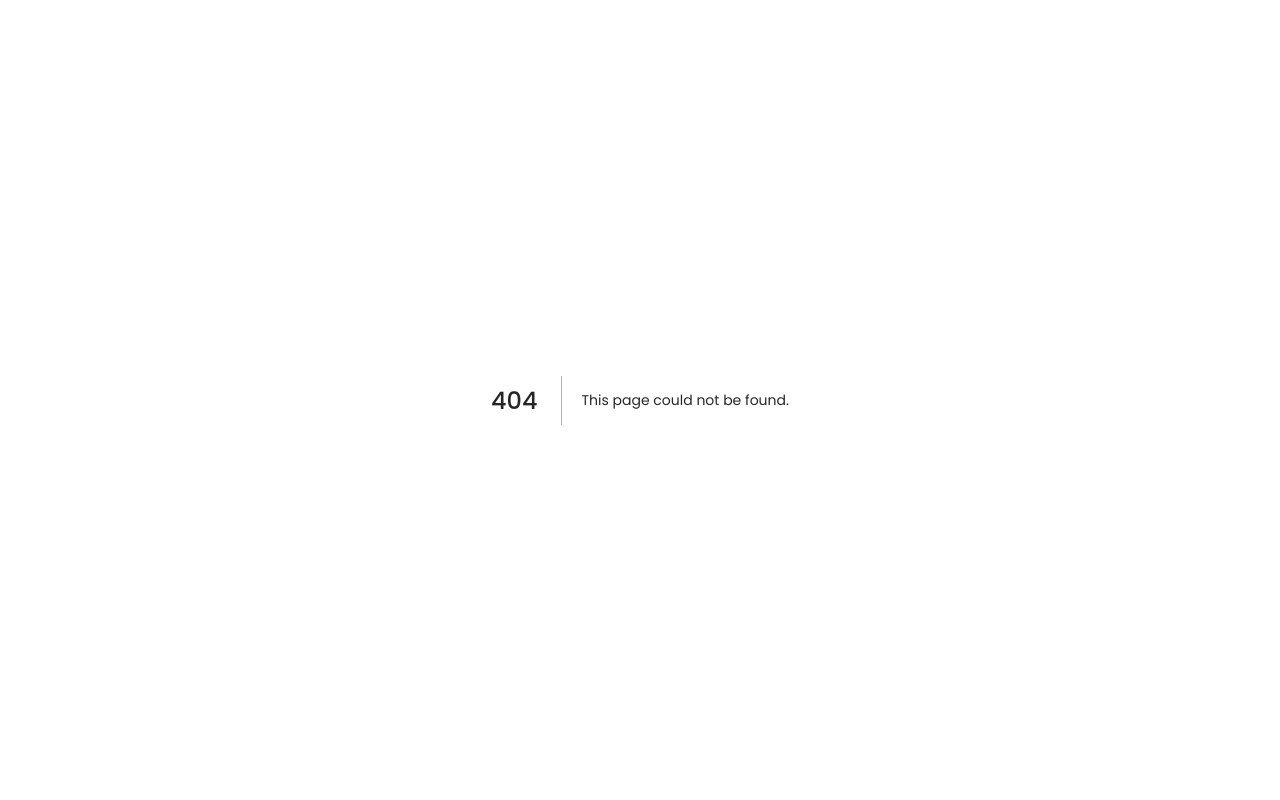
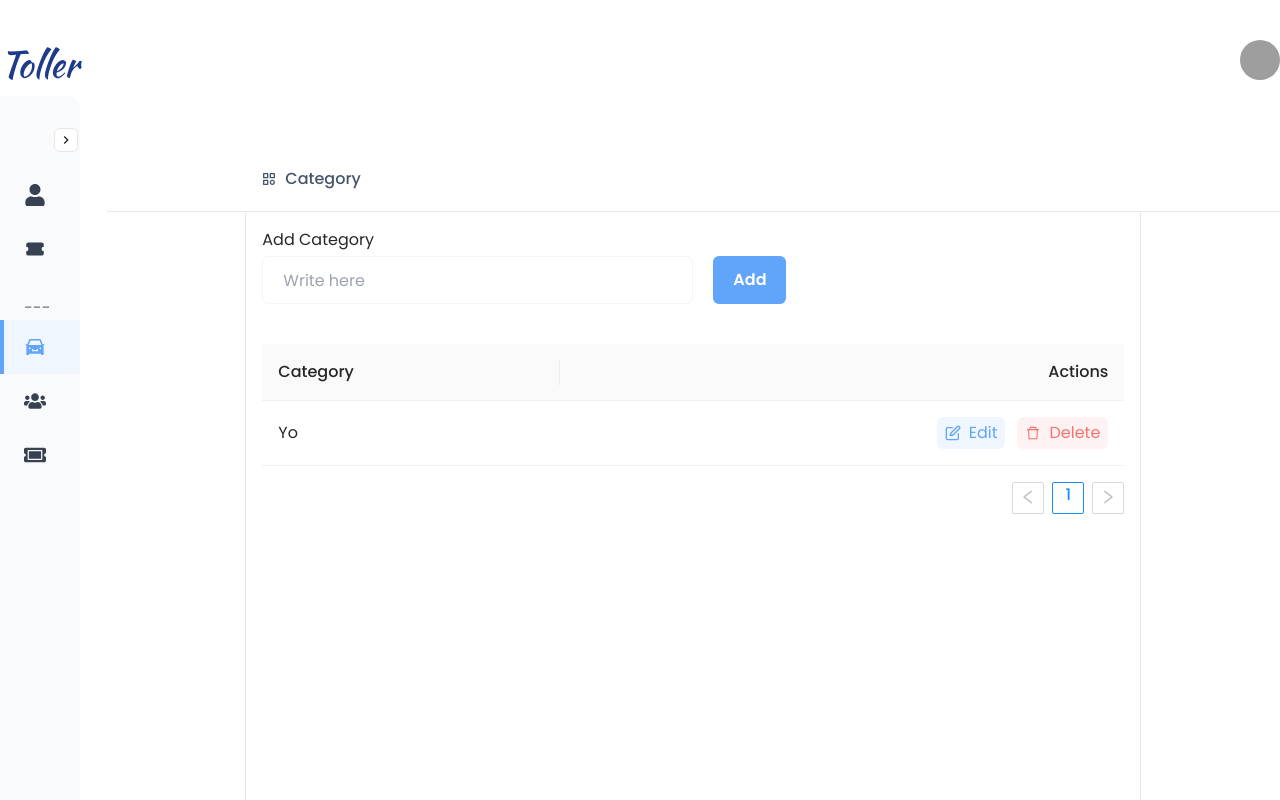
Before and after one commit to Mahadi92/toller, a Next.js app: page /dashboard/toll in a window 1280 px wide. Before the commit this address had no page. Shown: the top 800 px of the page. Built offline with nearby package versions, Linux system fonts and the light colour scheme; grey boxes are pictures that could not be loaded.

Commit message:
toll page added

```diff
--- a/src/components/DashboardSidebar.tsx
+++ b/src/components/DashboardSidebar.tsx
@@ -2,6 +2,7 @@ import Link from "next/link";
 import { useRouter } from "next/router";
 import { FaTicketAlt, FaUser, FaUsers } from "react-icons/fa";
 import { HiTicket } from "react-icons/hi";
+import { AiFillCar } from "react-icons/ai";
 
 interface PropType {
   isOpen: boolean;
@@ -21,6 +22,11 @@ const sidebarData = [
 ];
 
 const adminSidebarData = [
+  {
+    link: "/dashboard/toll",
+    text: "Vehicle's Toll",
+    icon: <AiFillCar size="22px" />,
+  },
   {
     link: "/dashboard/users",
     text: "All Users",
--- a/src/components/Navbar.tsx
+++ b/src/components/Navbar.tsx
@@ -1,6 +1,34 @@
+import { Dropdown, Menu } from "antd";
 import Image from "next/image";
 import Link from "next/link";
 import React from "react";
+import { MdSpaceDashboard } from "react-icons/md";
+import { FiLogOut } from "react-icons/fi";
+
+const ProfileMenu = () => {
+  const handleLogout = () => {
+    console.log("Logout");
+  };
+
+  return (
+    <Menu className="rounded-lg">
+      <div>
+        <div className="profile-dropdown-action-grp">
+          <Link href="/dashboard" passHref>
+            <a>
+              <MdSpaceDashboard className="text-slate-500" />
+              <span className="text-slate-600">Dashboard</span>
+            </a>
+          </Link>
+          <button className="border-t rounded-b-lg" onClick={handleLogout}>
+            <FiLogOut />
+            <span className="text-slate-600">Log out</span>
+          </button>
+        </div>
+      </div>
+    </Menu>
+  );
+};
 
 const Navbar = () => {
   return (
@@ -9,7 +37,14 @@ const Navbar = () => {
         <a className="font-kaushan text-4xl text-blue-900">Toller</a>
       </Link>
       <div className="rounded-full-img">
-        <Image src="/static/images/profile.jpg" width={40} height={40} alt="" />
+        <Dropdown overlay={ProfileMenu} trigger={["click"]}>
+          <Image
+            src="/static/images/profile.jpg"
+            width={40}
+            height={40}
+            alt=""
+          />
+        </Dropdown>
       </div>
     </div>
   );
--- /dev/null
+++ b/src/pages/dashboard/toll.tsx
@@ -0,0 +1,130 @@
+import DashboardLayout from "@/components/layouts/DashboardLayout";
+import { BiCategory } from "react-icons/bi";
+import { useForm } from "react-hook-form";
+import toast from "react-hot-toast";
+import * as Yup from "yup";
+import { yupResolver } from "@hookform/resolvers/yup";
+import { Modal, Table } from "antd";
+import { AiOutlineDelete } from "react-icons/ai";
+import { FiEdit } from "react-icons/fi";
+import { useState } from "react";
+import InputField from "@/components/InputField";
+
+const { Column } = Table;
+
+interface Inputs {
+  category: string;
+}
+
+const categoryData = [
+  {
+    category: "Yo",
+    id: "123456789",
+  },
+];
+
+const Toll = () => {
+  const [isOpenModal, setIsOpenModal] = useState(false);
+
+  const validationSchema = Yup.object().shape({
+    category: Yup.string().required().label("Category"),
+  });
+
+  const {
+    register,
+    handleSubmit,
+    formState: { errors },
+    getValues,
+  } = useForm<Inputs>({ resolver: yupResolver(validationSchema) });
+
+  const onAddCategorySubmit = () => {};
+
+  const handleFormData = () => {};
+  const handleEditCategory = () => {};
+  return (
+    <DashboardLayout>
+      <div className="py-10">
+        <div className="pb-5 pl-8 border-b">
+          <div className="flex items-center max-w-4xl px-0 m-auto space-x-2 text-xl font-medium xl:px-0 text-slate-600">
+            <BiCategory />
+            <span className="">Category</span>
+          </div>
+        </div>
+
+        <div className="max-w-4xl min-h-screen p-4 m-auto border-l border-r">
+          {/* --------------- Add Category ---------------- */}
+          <form
+            onSubmit={handleSubmit(onAddCategorySubmit)}
+            className="flex items-end gap-5"
+          >
+            <div className="w-4/6 lg:w-3/6">
+              <InputField
+                type="text"
+                name=""
+                label="Add Category"
+                placeholder="Write here"
+              />
+            </div>
+            <button className="px-5 text-white font-semibold rounded-md h-input bg-primary">
+              Add
+            </button>
+          </form>
+
+          {/* ---------------- category table ----------------------- */}
+          <div className="w-full py-10">
+            <Table dataSource={categoryData}>
+              <Column title="Category" dataIndex="category" key="category" />
+              <Column
+                title="Actions"
+                key="id"
+                align="right"
+                render={() => {
+                  return (
+                    <div className="flex justify-end items-center gap-3">
+                      <button
+                        onClick={() => setIsOpenModal(true)}
+                        className="flex justify-center items-center gap-2 bg-blue-50 rounded-md px-2 py-1 text-blue-400 text-base"
+                      >
+                        <FiEdit /> <span className="hidden lg:block">Edit</span>
+                      </button>
+                      <button className="flex justify-center items-center gap-2 bg-red-50 rounded-md px-2 py-1 text-red-400 text-base">
+                        <AiOutlineDelete />{" "}
+                        <span className="hidden lg:block">Delete</span>
+                      </button>
+                    </div>
+                  );
+                }}
+              />
+            </Table>
+          </div>
+        </div>
+      </div>
+      <Modal
+        title="Edit category"
+        visible={isOpenModal}
+        onCancel={() => setIsOpenModal(false)}
+        footer={null}
+      >
+        <form
+          onSubmit={handleSubmit(handleEditCategory)}
+          className="flex items-end gap-5"
+        >
+          <div className="w-5/6">
+            <InputField
+              type="text"
+              name="category"
+              defaultValue={"lol"}
+              label="Edit Category"
+              placeholder="Write here"
+            />
+          </div>
+          <button className="px-5 text-white font-semibold rounded-md h-input bg-primary">
+            Update
+          </button>
+        </form>
+      </Modal>
+    </DashboardLayout>
+  );
+};
+
+export default Toll;
--- a/src/styles/styles.scss
+++ b/src/styles/styles.scss
@@ -53,3 +53,10 @@
 .sidebar::-webkit-scrollbar-track:hover .ant-sidebar::-webkit-scrollbar-thumb {
     background: #757575 !important;
 }
+
+
+
+.profile-dropdown-action-grp button,
+.profile-dropdown-action-grp a{
+    @apply w-full flex items-center space-x-3 px-5 py-2 text-base font-semibold hover:bg-slate-100
+}
```
